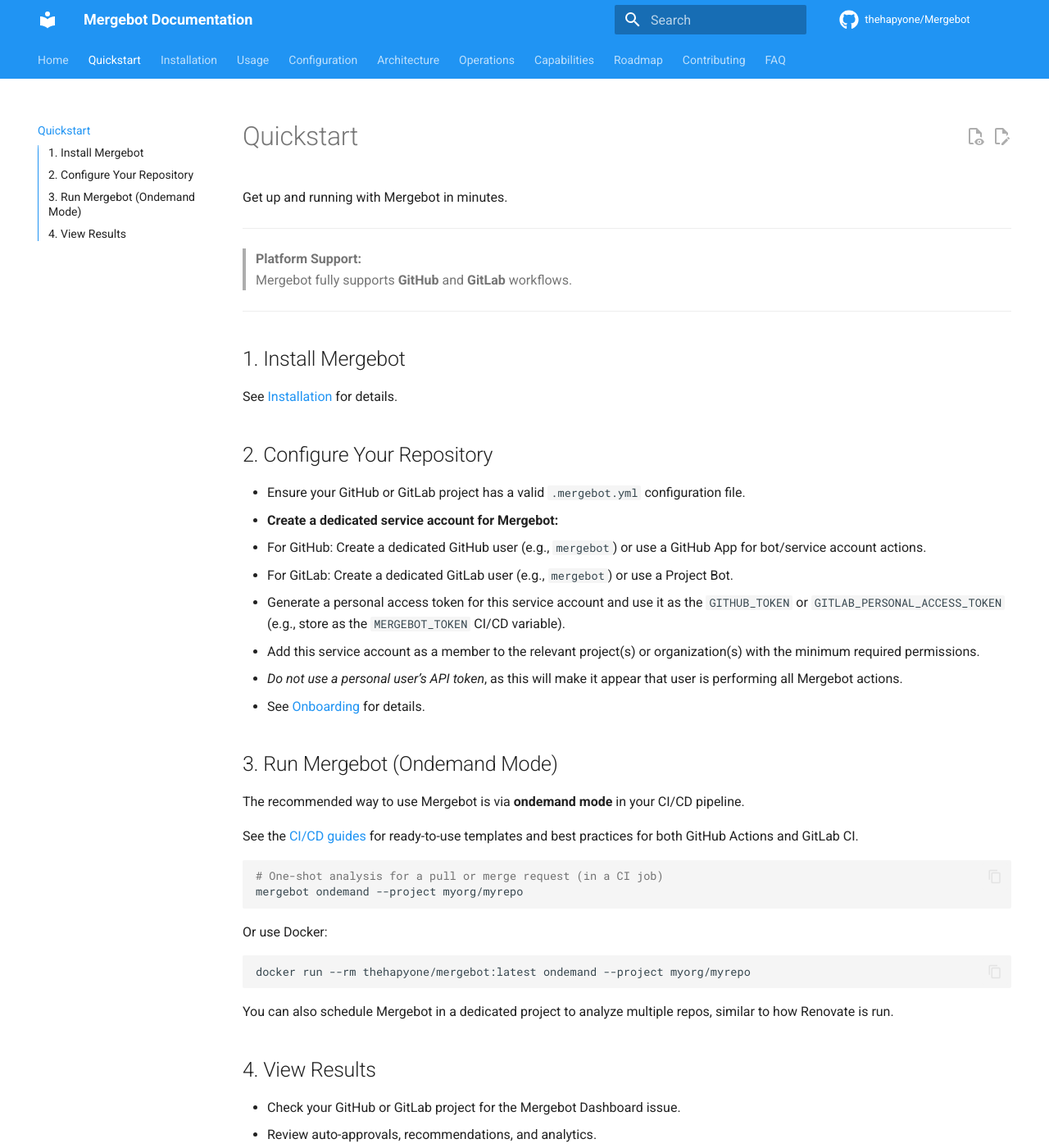
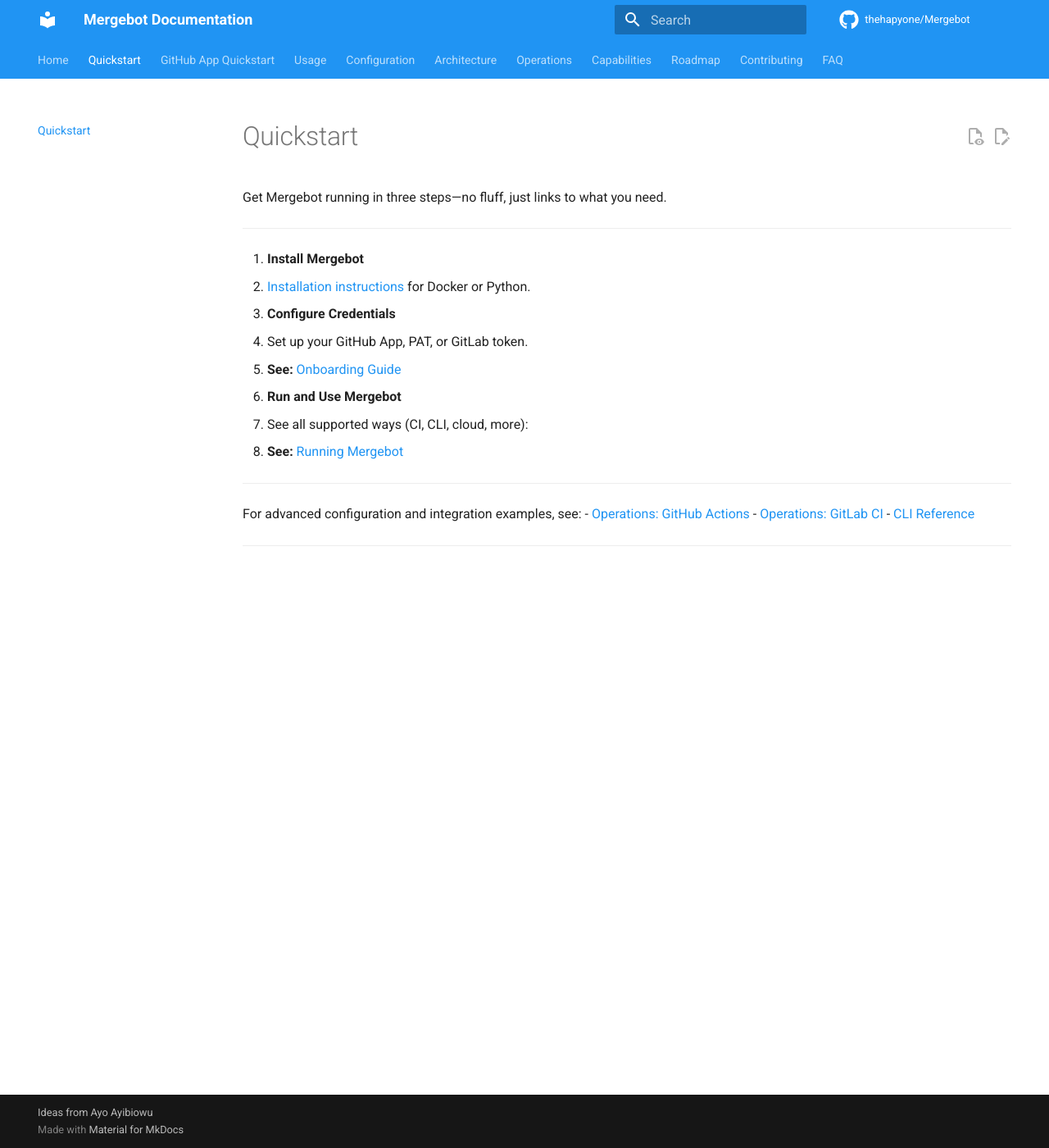
Before and after one commit to thehapyone/Mergebot, an MkDocs documentation site: the page built from docs/quickstart.md, in a window 1280 px wide and 1400 px high. Shown: the whole window at 82% size. Built offline with MkDocs 1.6.1 and Material for MkDocs 9.7.7, drawn with Linux system fonts in a browser that asks for light colours; comment, search, counter and statistics services are not loaded; some of the changed text lies outside the part shown.

Commit message:
docs: update structure
Restructure docs: add ways to run, GitHub Actions, streamline quickstart

- Add “Ways to Run Mergebot” section to README with links to CLI, CI, and running guide
- Introduce docs/usage/running.md and docs/operations/github_actions.md
- Streamline Quickstart to be link-focused
- Update CLI reference and onboarding to align with new structure
- Remove docs/installation.md and adjust mkdocs.yml navigation
- Add example CI workflow at .github/workflows/mergebot.yaml

Why: clarify run modes, simplify onboarding, and document CI automation paths in one place

````diff
--- a/docs/installation.md
+++ /dev/null
@@ -1,86 +0,0 @@
-# Installation
-
-How to install and set up Mergebot.
-
-## Requirements
-
-- Python 3.12+ (if running from source)
-- Docker (containerized usage)
-- GitHub or GitLab account and project access
-
-
-## Install via Docker
-
-```bash
-docker pull thehapyone/mergebot:latest
-```
-
-## Clone from Source
-
-```bash
-git clone https://github.com/thehapyone/Mergebot.git
-cd Mergebot
-
-poetry install
-
-## Run the app
-mergebot ondemand  --project=path_to_your_github_or_gitlab_project
-```
-
----
-
-> **Note:** Mergebot fully supports both GitHub and GitLab projects.
->
-> For quick setup, see [Quickstart](quickstart.md).
-
----
-
-## GitHub App Setup (Recommended for Service User Mode)
-
-To run Mergebot as a true service user (not on behalf of a personal account), use a GitHub App:
-
-1. **Create a GitHub App**
-   - Go to your organization or user settings → Developer settings → GitHub Apps → New GitHub App.
-   - **Callback URL vs Webhook URL**
-     *They are different fields:*
-     • **Callback URL** is only used when your App requests *user*-authorization (OAuth). Mergebot does **not** use that flow, so you may leave it blank or set a placeholder such as `https://example.com/unused-callback`.
-     • **Webhook URL** must point to your Mergebot endpoint, e.g. `https://your-mergebot.example.com/webhook`.
-   - Set a name, homepage, and the webhook URL as above.
-   - **Permissions:**
-     - Contents: Read & write
-     - Pull requests: Read & write
-     - Issues: Read & write
-     - Checks: Read & write (optional, for CI status)
-     - Metadata: Read-only (always granted)
-   - **Webhooks:** Subscribe to `pull_request`, `issue_comment`, and any others Mergebot should react to.
-   - Save and generate a private key (PEM file).
-
-2. **Install the App**
-   - Install the App on the target repository or organization.
-
-3. **Configure Mergebot**
-   - In your config, supply:
-     ```yaml
-    repository:
-      type: "github"
-      github:
-        base_branch: "main"
-        app_id: <your-app-id>
-        installation_id: <your-installation-id>  # optional; auto-discovered if omitted
-        private_key: |
-          -----BEGIN RSA PRIVATE KEY-----
-          YOUR-PEM-CONTENT-HERE
-          -----END RSA PRIVATE KEY-----     # Raw PEM string (or set GITHUB_APP_PRIVATE_KEY env)
-     ```
-   - You can also set these as environment variables: `GITHUB_APP_ID`, `GITHUB_APP_INSTALLATION_ID`, `GITHUB_APP_PRIVATE_KEY`.
-
-4. **Migration Notes**
-   - If you previously used a personal access token (`GITHUB_TOKEN`), you may keep it for backward compatibility, but it is **deprecated**.
-   - Mergebot will use the App credentials if both are present.
-   - The App acts on its own behalf, not as a user, and all actions are attributed to the App.
-
-5. **Security**
-   - Never share your App’s private key.
-
-
-For more details, see [Onboarding](usage/onboarding.md) and [Configuration Schema](configuration/config_schema.md).
--- /dev/null
+++ b/docs/operations/github_actions.md
@@ -0,0 +1,92 @@
+# Using Mergebot with GitHub Actions
+
+> **Prerequisite:**
+> See [Onboarding Guide](../usage/onboarding.md) for GitHub App and secrets setup.
+
+Quickly integrate Mergebot PR/code review automation into your repository with a simple GitHub Actions workflow:
+
+---
+
+## 1. Pull Request Workflow Example
+
+Add this workflow as `.github/workflows/mergebot.yaml`:
+
+```yaml
+name: Mergebot PR Analysis
+
+on:
+  pull_request:
+    types: [opened, synchronize, reopened]
+  workflow_dispatch:
+
+jobs:
+  mergebot:
+    runs-on: ubuntu-latest
+    env:
+      GITHUB_APP_ID: ${{ secrets.GITHUB_APP_ID }}
+      GITHUB_APP_PRIVATE_KEY: ${{ secrets.GITHUB_APP_PRIVATE_KEY }}
+      # AZURE_API_KEY: ${{ secrets.AZURE_API_KEY }}
+    steps:
+      - name: Checkout repository
+        uses: actions/checkout@v4
+      - name: Pull Mergebot Docker image
+        run: docker pull thehapyone/mergebot:latest
+      - name: Run Mergebot
+        run: |
+          docker run --rm \
+            -e GITHUB_APP_ID \
+            -e GITHUB_APP_PRIVATE_KEY \
+            # -e AZURE_API_KEY \
+            -v "${{ github.workspace }}:/repo" \
+            -w /repo \
+            thehapyone/mergebot:latest \
+              mergebot ondemand --project="${{ github.repository }}"
+```
+
+---
+
+## 2. Scheduled or Multi-Repo Example
+
+For scheduled or batch jobs across multiple repositories:
+
+```yaml
+on:
+  schedule:
+    - cron: '0 2 * * *'
+  workflow_dispatch:
+
+jobs:
+  batch-mergebot:
+    runs-on: ubuntu-latest
+    strategy:
+      matrix:
+        repo:
+          - owner1/repoA
+          - owner2/repoB
+    env:
+      GITHUB_APP_ID: ${{ secrets.GITHUB_APP_ID }}
+      GITHUB_APP_PRIVATE_KEY: ${{ secrets.GITHUB_APP_PRIVATE_KEY }}
+    steps:
+      - name: Pull Mergebot Docker image
+        run: docker pull thehapyone/mergebot:latest
+      - name: Run Mergebot on ${{ matrix.repo }}
+        run: |
+          docker run --rm \
+            -e GITHUB_APP_ID \
+            -e GITHUB_APP_PRIVATE_KEY \
+            -w /tmp \
+            thehapyone/mergebot:latest \
+              mergebot ondemand --project="${{ matrix.repo }}"
+```
+
+---
+
+## Best Practices & Notes
+
+- Use repo/org-level Action secrets for credentials.
+- Reference onboarding doc for detailed GitHub App or PAT setup.
+- Use the official Docker image for consistency.
+- Config file: `.mergebot.yml` or `config-github.yaml` ([config docs](../configuration/config_overview.md)).
+- For advanced usage, see [Mergebot on GitHub](https://github.com/thehapyone/Mergebot).
+
+Inspired by: [GitLab CI guide](./gitlab_ci.md)
--- a/docs/quickstart.md
+++ b/docs/quickstart.md
@@ -1,54 +1,25 @@
 # Quickstart
 
-Get up and running with Mergebot in minutes.
+Get Mergebot running in three steps—no fluff, just links to what you need.
 
 ---
 
-> **Platform Support:**
-> Mergebot fully supports **GitHub** and **GitLab** workflows.
+1. **Install Mergebot**
+   - [Installation instructions](installation.md) for Docker or Python.
+
+2. **Configure Credentials**
+   - Set up your GitHub App, PAT, or GitLab token.
+   - **See:** [Onboarding Guide](usage/onboarding.md)
+
+3. **Run and Use Mergebot**
+   - See all supported ways (CI, CLI, cloud, more):
+   - **See:** [Running Mergebot](usage/running.md)
 
 ---
 
-## 1. Install Mergebot
-
-See [Installation](installation.md) for details.
-
-## 2. Configure Your Repository
-
-- Ensure your GitHub or GitLab project has a valid `.mergebot.yml` configuration file.
-- **Create a dedicated service account for Mergebot:**
-  - For GitHub: Create a dedicated GitHub user (e.g., `mergebot`) or use a GitHub App for bot/service account actions.
-  - For GitLab: Create a dedicated GitLab user (e.g., `mergebot`) or use a Project Bot.
-  - Generate a personal access token for this service account and use it as the `GITHUB_TOKEN` or `GITLAB_PERSONAL_ACCESS_TOKEN` (e.g., store as the `MERGEBOT_TOKEN` CI/CD variable).
-  - Add this service account as a member to the relevant project(s) or organization(s) with the minimum required permissions.
-  - _Do not use a personal user’s API token_, as this will make it appear that user is performing all Mergebot actions.
-  - See [Onboarding](usage/onboarding.md) for details.
-
-## 3. Run Mergebot (Ondemand Mode)
-
-The recommended way to use Mergebot is via **ondemand mode** in your CI/CD pipeline.
-
-See the [CI/CD guides](operations/docker_compose.md) for ready-to-use templates and best practices for both GitHub Actions and GitLab CI.
-
-```bash
-# One-shot analysis for a pull or merge request (in a CI job)
-mergebot ondemand --project myorg/myrepo
-```
-
-Or use Docker:
-
-```bash
-docker run --rm thehapyone/mergebot:latest ondemand --project myorg/myrepo
-```
-
-You can also schedule Mergebot in a dedicated project to analyze multiple repos, similar to how Renovate is run.
-
-## 4. View Results
-
-- Check your GitHub or GitLab project for the Mergebot Dashboard issue.
-- Review auto-approvals, recommendations, and analytics.
+For advanced configuration and integration examples, see:
+- [Operations: GitHub Actions](operations/github_actions.md)
+- [Operations: GitLab CI](operations/gitlab_ci.md)
+- [CLI Reference](usage/cli_reference.md)
 
 ---
-
-> **Note:** Webhook mode is experimental and not actively maintained.
-> For advanced configuration, see [Configuration](configuration/config_overview.md).
--- /dev/null
+++ b/docs/usage/running.md
@@ -0,0 +1,69 @@
+# Ways to Run Mergebot
+
+Mergebot enables code review automation for your GitHub or GitLab projects.
+This page helps **users** quickly integrate Mergebot—the default: _no local install required_.
+
+---
+
+## The Normal Way: Use Mergebot as a Service or in CI
+
+For **most users**, the recommended path is to integrate Mergebot with your existing repository, via CI/CD or the (coming soon) cloud offering.
+
+### 1. Use in GitHub Actions or GitLab CI
+
+- **GitHub Actions:**
+  Add or copy a workflow using the Docker image. See [GitHub Actions Guide](../operations/github_actions.md)
+
+- **GitLab CI:**
+  Add a job to your `.gitlab-ci.yml` referencing the Docker image. See [GitLab CI Guide](../operations/gitlab_ci.md)
+
+_All examples use the official Docker image: `thehapyone/mergebot:latest`_
+
+---
+
+### 2. (Coming soon) Cloud-Hosted Mode
+
+Activate Mergebot via a web UI, no infrastructure required.
+Stay tuned for release updates!
+
+---
+
+## Minimal Local “Installation” for Advanced Usage
+
+> ⚠️ This is for advanced users/contributors or for manual/standalone use.
+> **Most users do NOT need to install Mergebot locally!**
+
+- **Docker (recommended for all platforms):**
+    ```bash
+    docker pull thehapyone/mergebot:latest
+    ```
+- **From source (for contributions or debugging only):**
+    ```bash
+    git clone https://github.com/thehapyone/Mergebot.git
+    cd Mergebot
+    poetry install
+    ```
+
+---
+
+## Other Ways to Run
+
+- **Direct CLI invocation:**
+  Useful for scripting, advanced workflows, or debugging.
+  See [CLI Reference](cli_reference.md) for full details.
+
+---
+
+## Next Steps
+
+1. **Set up your credentials/bot:**
+   See [Onboarding Guide](onboarding.md)
+2. **See or copy a real workflow (GitHub/GitLab):**
+   - [GitHub Actions Example](../operations/github_actions.md)
+   - [GitLab CI Example](../operations/gitlab_ci.md)
+3. **Want just the quickest guide?**
+   Try [Quickstart](../quickstart.md)
+
+---
+
+_If you want to contribute to Mergebot itself, see the [Contributing Guide](../contributing.md)._
--- a/mkdocs.yml
+++ b/mkdocs.yml
@@ -66,9 +66,10 @@
 nav:
   - Home: index.md
   - Quickstart: quickstart.md
-  - Installation: installation.md
+  - GitHub App Quickstart: quickstart_github_app.md
   - Usage:
       - Overview: usage/overview.md
+      - Running Mergebot: usage/running.md
       - CLI Reference: usage/cli_reference.md
       - Onboarding: usage/onboarding.md
   - Configuration:
@@ -90,6 +91,7 @@
   - Operations:
       - Docker: operations/docker.md
       - Docker Compose: operations/docker_compose.md
+      - GitHub Actions: operations/github_actions.md
       - GitLab CI: operations/gitlab_ci.md
   - Capabilities: capabilities.md
   - Roadmap: roadmap.md
````
Also changed, not shown: README.md (+13 -0 lines), docs/usage/cli_reference.md (+4 -0 lines), docs/usage/onboarding.md (+15 -0 lines), 1 other file.
